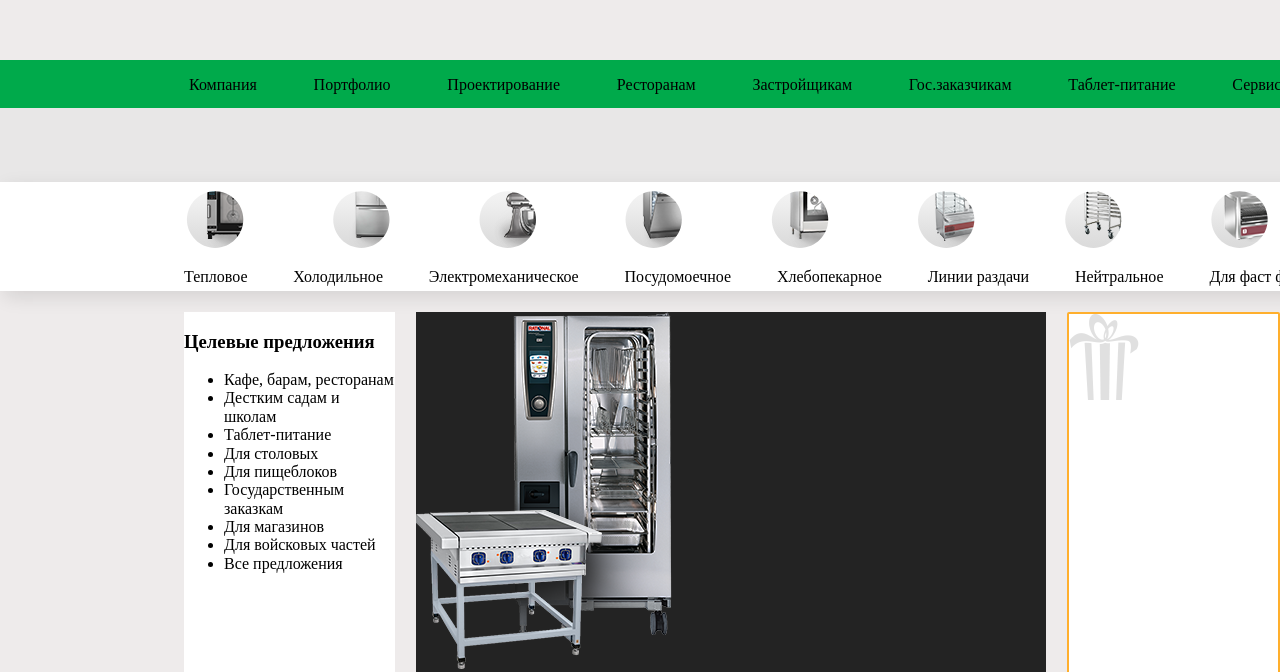
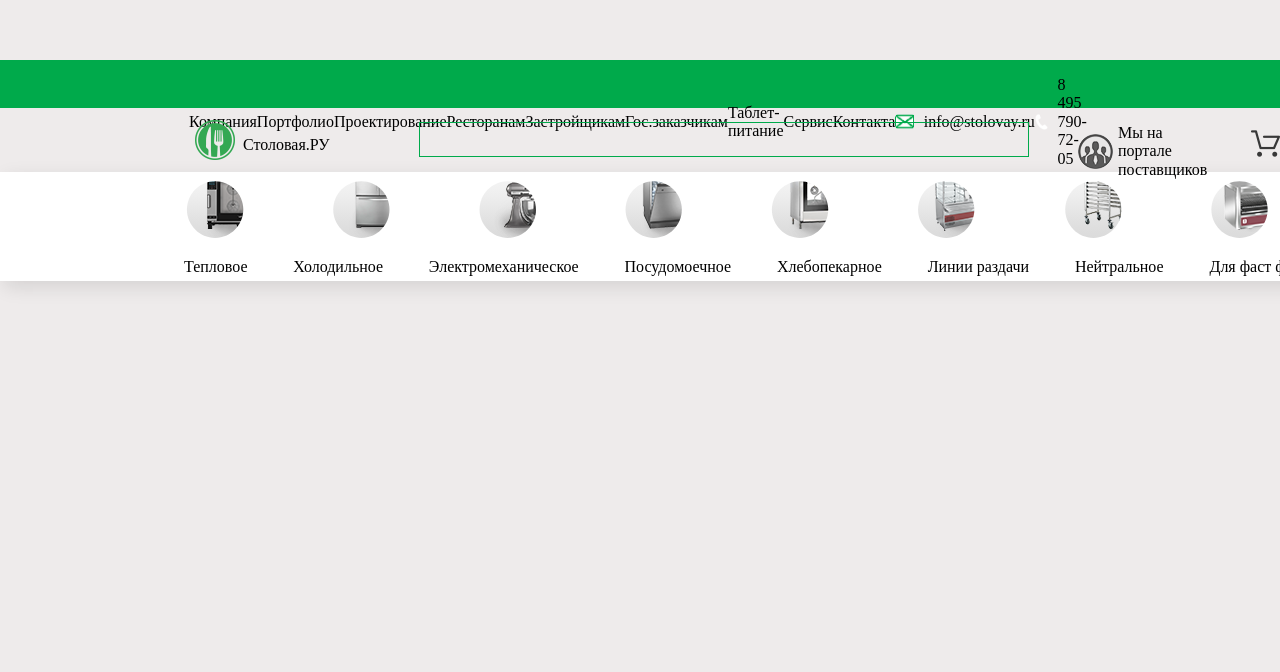
Before and after one commit to MaximSamorukov/test_09.08.2020, a plain HTML site: page index.html in a window 1280 px wide. Shown: the part 384-1056 px from the top of the page. After the commit the page ends 800 px from the top, so only its background shows below. Drawn offline with Linux system fonts and the light colour scheme.

Commit message:
commit 17

```diff
--- a/css/style.css
+++ b/css/style.css
@@ -1,46 +1,110 @@
 body {
   background-color: #eeebeb;
+
 }
 .header {
   max-width: 1920px;
+  margin-left: auto;
+  margin-right: auto;
 }
-.wrapper {
+.upper_menu {
   background-color: burlywood;
-  width: 1920px;
   height: 48px;
   background-color: #00aa4b;
   margin-top: 444px;
-  margin-right: auto;
-  margin-left: auto;
+}
+
+.upper_menu_wrapper {
+  display: flex;
+  justify-content: space-between;
+  align-items: center;
+  padding-right: 188px;
+  padding-left: 189px;
+}
+
+.email {
+  display: flex;
+  justify-content: center;
+  align-items: center;
+}
+
+.email img {
+  max-width: 20px;
+  max-height: 15px;
+  margin-right: 10px;
+}
+
+.phone {
+  display: flex;
+  justify-content: center;
+  align-items: center;
+}
+
+.phone img {
+  max-width: 20px;
+  max-height: 16px;
+  margin-right: 10px;
+}
+
+.navigation_form {
+  height: 64px;
 
 }
 
-.navigation_form {
-  width: 1920px;
-  height: 74px;
-  background-color: #e8e7e7;
-  margin-right: auto;
-  margin-left: auto;
+.navigation_form_wrapper {
+  display:flex;
+  justify-content: left;
 }
 
+.navigation_form_search {
+  width: 883px;
+  height: 33px;
+  border: 1px solid #00aa4b;
+  margin-top: 14px;
+  margin-left: 89px;
+}
+
+.navigation_form_logo {
+  margin-left: 195px;
+  margin-top: 12px;
+  margin-bottom: 12px;
+  display:flex;
+  justify-content: left;
+
+}
+
+.navigation_form_logo_name {
+  margin-bottom: 18px;
+}
+
+.navigation_form_logo_img {
+  margin-right: 8px;
+}
+
+.navigation_form_gos_supplier_icon {
+  display: flex;
+  justify-content: space-between;
+  align-items: center;
+  margin-left: 49px;
+}
+
+.navigation_form_gos_supplier_icon p {
+  width: 95px;
+}
+
+.navigation_form_gos_supplier_icon img {
+  margin-right: 5px;
+}
+
+.shopping_cart {
+  margin-top: 22px;
+  margin-left: 38px;
+}
 .applience_menu_wrapper {
   width: 1920px;
   height: 130px;
   box-shadow: 4px 6px 18px rgba(0, 0, 0, 0.11);
   background-color: #ffffff;
-}
-
-/* .banner_zone {
-  margin-left: auto;
-  margin-right: auto;
-} */
-
-.upper_menu {
-  display: flex;
-  justify-content: space-between;
-  align-items: center;
-  padding-right: 188px;
-  padding-left: 189px;
 }
 
 .applience_menu_wrapper {
@@ -64,10 +128,11 @@ body {
   padding-right: 189px;
 }
 
+
+/*
 .banner_zone_wrapper {
   display: flex;
   justify-content: space-between;
-  /* padding-right: 189px; */
   padding-left: 184px;
   padding-top: 21px;
 }
@@ -92,15 +157,9 @@ body {
   border-radius: 2px;
   border: 2px solid #ffaf2d;
   background-color: #fff;
-}
+} */
 
-.navigation_form_wrapper {
-  display:flex;
-  justify-content: right;
-  max-width: 1920px;
-}
-
-.logos {
+/* .logos {
   margin-top: 20px;
   padding-left: 186px;
   padding-right: 188px;
@@ -111,4 +170,4 @@ body {
 .logos_wrapper {
   display: flex;
   justify-content: space-between;
-}
+} */
--- a/index.html
+++ b/index.html
@@ -10,10 +10,11 @@
 </head>
 
 <body>
+    <!-- Начало верхнего меню -->
     <div class="header">
-        <div class="wrapper">
-            <div class="upper_menu">
-
+        <!-- Начало верхней части верхнего меню -->
+        <div class="upper_menu">
+            <div class="upper_menu_wrapper">
                 <div>
                     <p>Компания</p>
                 </div>
@@ -41,34 +42,48 @@
                 <div>
                     <p>Контакта</p>
                 </div>
-                <div>
+                <div class="email">
+                    <img src="/img/email_(1).png" alt="email">
                     <p>info@stolovay.ru</p>
                 </div>
-                <div>
+                <div class="phone">
+                    <img src="/img/telephone-handle-silhouette_(2).png" alt="phone">
                     <p>8 495 790-72-05</p>
                 </div>
 
             </div>
         </div>
+        <!-- Конец верхней части верхнего меню -->
+
+        <!-- Начало средней части верхнего меню -->
         <div class="navigation_form">
             <div class="navigation_form_wrapper">
-                <div class="logo">
-                    <img src="/img/fork-and-knife-cutlery-circle-interface-symbol-for-restaurant.png" alt="logo">
+                <div class="navigation_form_logo">
+                    <div class="navigation_form_logo_img">
+                        <img src="/img/fork-and-knife-cutlery-circle-interface-symbol-for-restaurant.png" alt="logo">
+                    </div>
+                    <div class="navigation_form_logo_name">
+                        <p>Столовая.РУ</p>
+                    </div>
                 </div>
-
-                <div class="search">
-
+                <div class="navigation_form_search">
+                    <!-- Здесь форма -->
                 </div>
-
-                <div class="gos_supplier_icon">
-                    <img src="/img/portalpostavschikov.png" alt="gos_portal">
+                <div class="navigation_form_gos_supplier_wrapper">
+                    <div class="navigation_form_gos_supplier_icon">
+                        <img src="/img/portalpostavschikov.png" alt="gos_portal">
+                        <p>Мы на портале
+                            поставщиков</p>
+                    </div>
                 </div>
-
                 <div class="shopping_cart">
                     <img src="/img/online-shopping-cart.png" alt="shopping_cart">
                 </div>
             </div>
         </div>
+        <!-- Конец средней части верхнего меню -->
+
+        <!-- Начало нижней части верхнего меню -->
         <div class="applience_menu_wrapper">
             <div class="applience_menu_img">
                 <div><img src="/img/тепловое.png" alt="Тепловое"></div>
@@ -122,6 +137,12 @@
 
             </div>
         </div>
+        <!-- Конец нижней части верхнего меню -->
+    </div>
+    <!-- Окончание верхнего меню -->
+
+    <!-- Начало зоны "Целевые предложения", баннер, гифт -->
+    <!-- <div class="header">
         <div class="banner_zone">
             <div class="banner_zone_wrapper">
                 <div class="goal_advices">
@@ -147,9 +168,10 @@
                     <img src="/img/giftbox.png" alt="gift">
                 </div>
             </div>
-        </div>
-
-        <div class="logos">
+        </div> -->
+    <!-- Конец зоны "Целевые предложения", баннер, гифт -->
+    <!-- Начало зоны логотипов брендов -->
+    <!-- <div class="logos">
             <div class="logos_wrapper">
                 <div class="logo">
                     <img src="/img/logo_abat.png" alt="Abat">
@@ -171,9 +193,10 @@
                 </div>
             </div>
         </div>
-    </div>
-
-    <div class="news">
+    </div> -->
+    <!-- Конец зоны логотипов брендов -->
+    <!-- Начало зоны Новостей -->
+    <!-- <div class="news">
         <div class="news_wrapper">
             <h3>Новости производителей</h3>
             <div class="news_wrapper">
@@ -212,9 +235,11 @@
             </div>
             <div class="all_news"></div>
         </div>
-    </div>
+    </div> -->
+    <!-- Конец зоны Новостей -->
 
-    <h2>Рекомендуем</h2>
+    <!-- Начало зоны Рекомендаций -->
+    <!-- <h2>Рекомендуем</h2>
     <p>
         В этих разделах вы можете получить подробную информацию о пищевом оборудовании
         для столовых, ресторанов и кафе ведущих производителей.
@@ -245,9 +270,11 @@
                 <img src="/img/recommendation_pic_3.png" alt="Холодильные столы">
             </div>
         </div>
-    </div>
+    </div> -->
+    <!-- Конец зоны Рекомендаций -->
 
-    <div class="down_part">
+    <!-- Начало зоны .... -->
+    <!-- <div class="down_part">
         <div class="down_part_wrapper">
             <div class="down_part_text">
                 <p class="down_part_text_title"></p>
@@ -299,7 +326,8 @@
             <div class="web_made"></div>
 
         </div>
-    </div>
+    </div> -->
+    <!-- Начало зоны .... -->
 </body>
 
 </html>
```
Also changed, not shown: img/telephone-handle-silhouette_(2).png (added).
